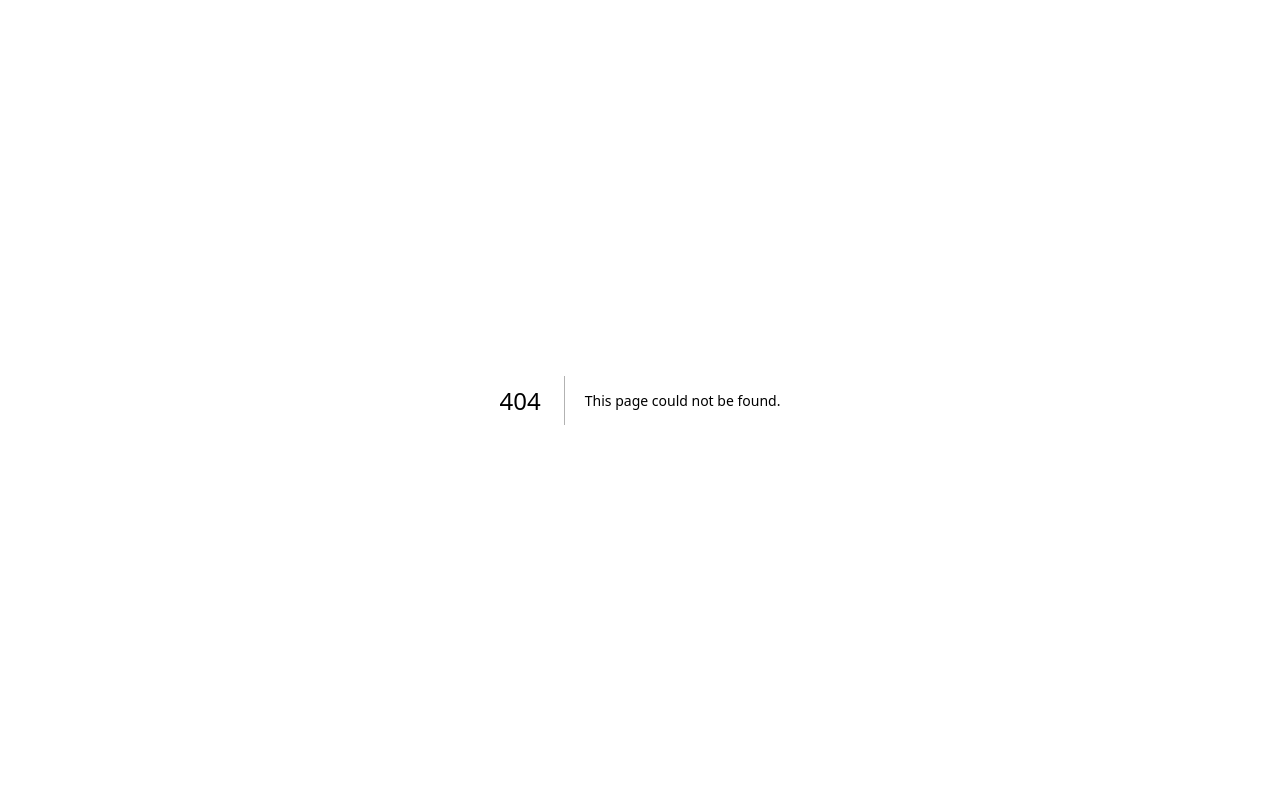
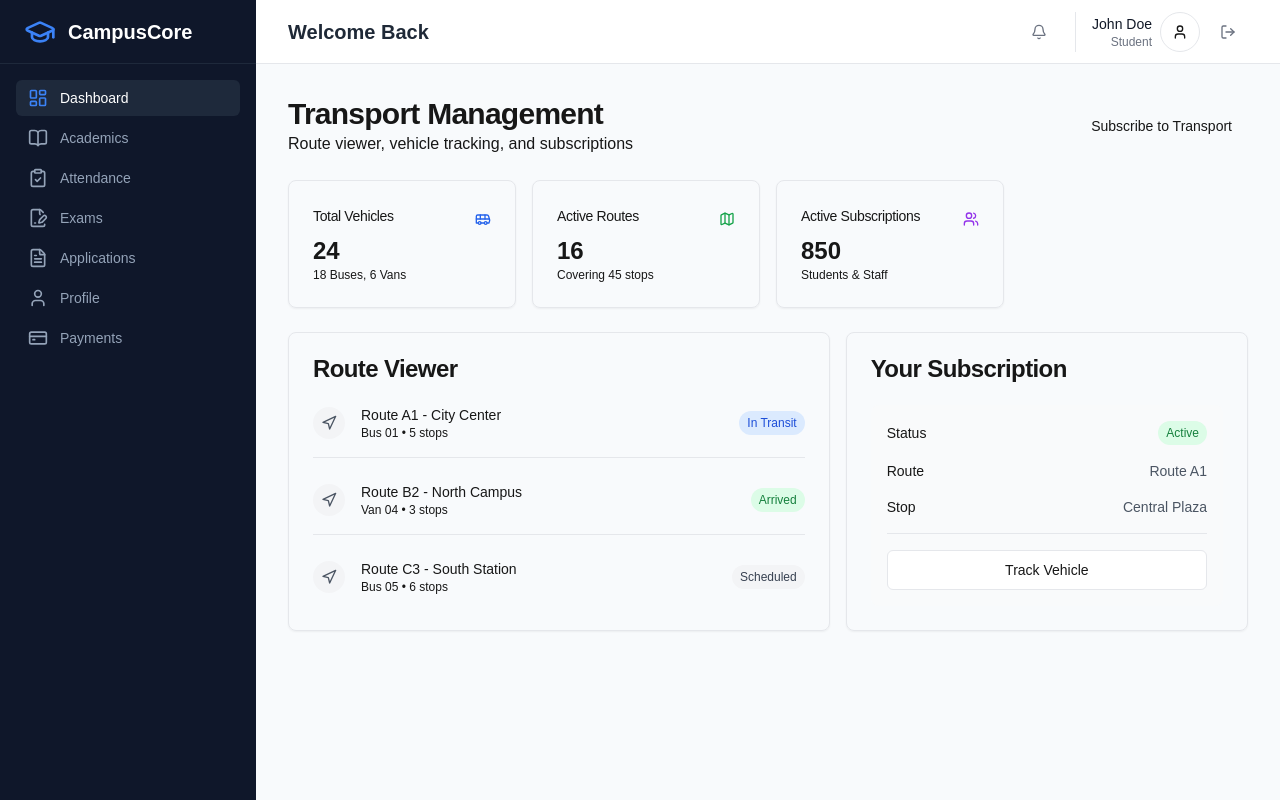
Before and after one commit to AyushBhushan88/CollegeMS-ERP, a Next.js app in the folder apps/web/: page /dashboard/transport in a window 1280 px wide. Before the commit this address had no page. Built offline with nearby package versions, Linux system fonts and the light colour scheme; sample sign-in values are in the browser's storage.

Commit message:
feat(03-04): create Transport management interface
- Route viewer and vehicle tracking

- Subscription management

```diff
--- /dev/null
+++ b/apps/web/src/app/dashboard/transport/page.tsx
@@ -0,0 +1,116 @@
+'use client';
+
+import { Bus, Map, Navigation, Users } from 'lucide-react';
+import { ProtectedRoute } from '@/components/auth/protected-route';
+import { Card, CardContent, CardHeader, CardTitle } from '@/components/ui/card';
+import { Button } from '@/components/ui/button';
+
+export default function TransportDashboard() {
+  return (
+    <ProtectedRoute>
+      <div className="space-y-6">
+        <div className="flex justify-between items-center">
+          <div>
+            <h1 className="text-3xl font-bold tracking-tight">Transport Management</h1>
+            <p className="text-muted-foreground">Route viewer, vehicle tracking, and subscriptions</p>
+          </div>
+          <Button>Subscribe to Transport</Button>
+        </div>
+
+        <div className="grid gap-4 md:grid-cols-2 lg:grid-cols-4">
+          <Card>
+            <CardHeader className="flex flex-row items-center justify-between pb-2">
+              <CardTitle className="text-sm font-medium">Total Vehicles</CardTitle>
+              <Bus className="h-4 w-4 text-blue-600" />
+            </CardHeader>
+            <CardContent>
+              <div className="text-2xl font-bold">24</div>
+              <p className="text-xs text-muted-foreground">18 Buses, 6 Vans</p>
+            </CardContent>
+          </Card>
+          <Card>
+            <CardHeader className="flex flex-row items-center justify-between pb-2">
+              <CardTitle className="text-sm font-medium">Active Routes</CardTitle>
+              <Map className="h-4 w-4 text-green-600" />
+            </CardHeader>
+            <CardContent>
+              <div className="text-2xl font-bold">16</div>
+              <p className="text-xs text-muted-foreground">Covering 45 stops</p>
+            </CardContent>
+          </Card>
+          <Card>
+            <CardHeader className="flex flex-row items-center justify-between pb-2">
+              <CardTitle className="text-sm font-medium">Active Subscriptions</CardTitle>
+              <Users className="h-4 w-4 text-purple-600" />
+            </CardHeader>
+            <CardContent>
+              <div className="text-2xl font-bold">850</div>
+              <p className="text-xs text-muted-foreground">Students & Staff</p>
+            </CardContent>
+          </Card>
+        </div>
+
+        <div className="grid gap-4 md:grid-cols-2 lg:grid-cols-7">
+          <Card className="col-span-4">
+            <CardHeader>
+              <CardTitle>Route Viewer</CardTitle>
+            </CardHeader>
+            <CardContent>
+              <div className="space-y-6">
+                {[
+                  { route: 'Route A1 - City Center', stops: 5, vehicle: 'Bus 01', status: 'In Transit' },
+                  { route: 'Route B2 - North Campus', stops: 3, vehicle: 'Van 04', status: 'Arrived' },
+                  { route: 'Route C3 - South Station', stops: 6, vehicle: 'Bus 05', status: 'Scheduled' },
+                ].map((item, i) => (
+                  <div key={i} className="flex items-center justify-between border-b pb-4 last:border-0 last:pb-0">
+                    <div className="flex items-center space-x-4">
+                      <div className="bg-gray-100 p-2 rounded-full">
+                        <Navigation className="h-4 w-4 text-gray-600" />
+                      </div>
+                      <div>
+                        <p className="text-sm font-medium">{item.route}</p>
+                        <p className="text-xs text-muted-foreground">{item.vehicle} • {item.stops} stops</p>
+                      </div>
+                    </div>
+                    <div className={`text-xs px-2 py-1 rounded-full ${
+                      item.status === 'In Transit' ? 'bg-blue-100 text-blue-700' :
+                      item.status === 'Arrived' ? 'bg-green-100 text-green-700' :
+                      'bg-gray-100 text-gray-700'
+                    }`}>
+                      {item.status}
+                    </div>
+                  </div>
+                ))}
+              </div>
+            </CardContent>
+          </Card>
+
+          <Card className="col-span-3">
+            <CardHeader>
+              <CardTitle>Your Subscription</CardTitle>
+            </CardHeader>
+            <CardContent>
+              <div className="bg-gray-50 rounded-lg p-4 space-y-4">
+                <div className="flex justify-between items-center">
+                  <span className="text-sm font-medium">Status</span>
+                  <span className="text-xs bg-green-100 text-green-700 px-2 py-1 rounded-full">Active</span>
+                </div>
+                <div className="flex justify-between items-center">
+                  <span className="text-sm font-medium">Route</span>
+                  <span className="text-sm text-gray-600">Route A1</span>
+                </div>
+                <div className="flex justify-between items-center">
+                  <span className="text-sm font-medium">Stop</span>
+                  <span className="text-sm text-gray-600">Central Plaza</span>
+                </div>
+                <div className="pt-4 border-t">
+                  <Button variant="outline" className="w-full">Track Vehicle</Button>
+                </div>
+              </div>
+            </CardContent>
+          </Card>
+        </div>
+      </div>
+    </ProtectedRoute>
+  );
+}
```
